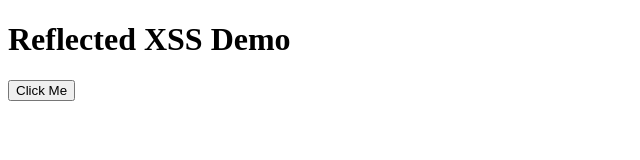
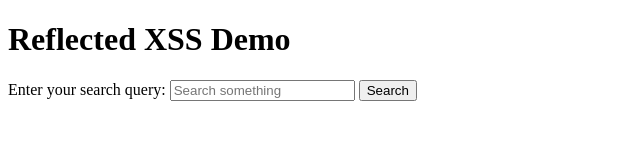
Before and after one commit to alison963/demo_website, a website: page src/main.html in a window 1280 px wide. Shown: the whole page, without its empty margins (0-640 px from the left). Drawn offline with Linux system fonts and the light colour scheme.

Commit message:
nothing important

```diff
--- a/src/main.html
+++ b/src/main.html
@@ -10,19 +10,19 @@
 <div>
 
 
-  <!-- <form action="/search" method="GET">
+  <form action="/search" method="GET">
     <label for="specialInput">Enter your search query:</label>
     <input id="specialInput" type="text" name="firstname" placeholder="Search something" />
     <button type="submit">Search</button>
-  </form> -->
+  </form>
 
 
-  <button id="myButton">Click Me</button>
+  <!-- <button id="myButton">Click Me</button>
  <script>
     document.getElementById('myButton').addEventListener('click', function() {
         window.location.href = '/ui_form.html';
     });
-</script>
+</script> -->
 
 
 </body>
```
